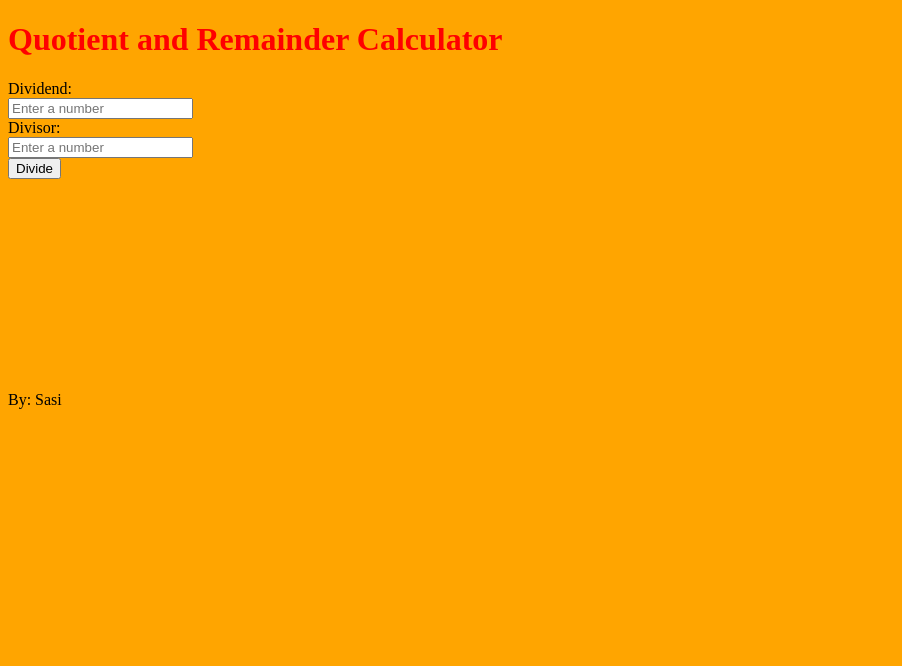
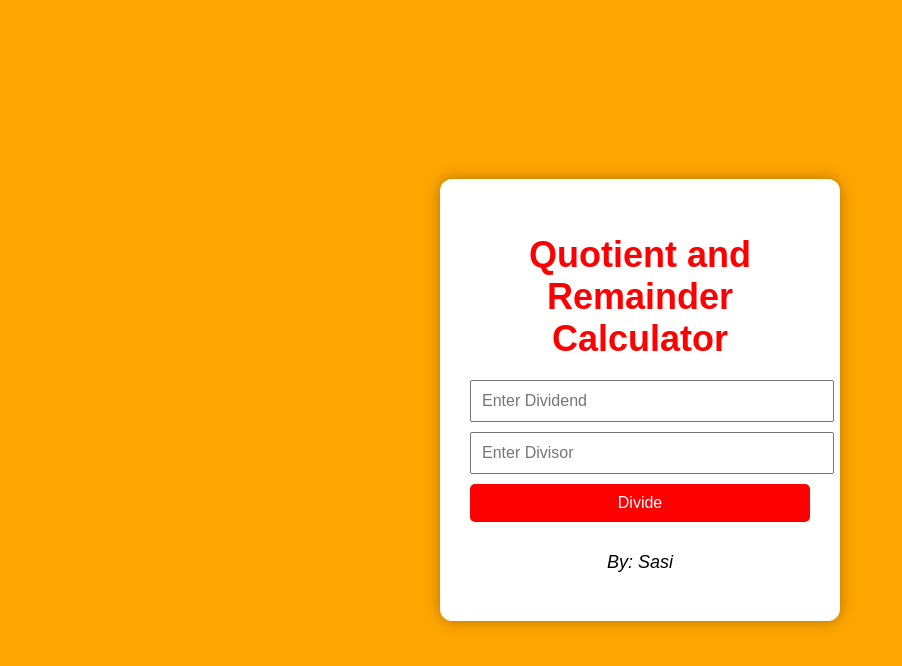
Before and after one commit to CoderXYZ101/Quotient-and-Remainder-Calculator, a plain HTML site: page index.html in a window 1280 px wide. Shown: the whole page, without its empty margins (0-902 px from the left). Drawn offline with Linux system fonts and the light colour scheme.

Commit message:
Update index.html

```diff
--- a/index.html
+++ b/index.html
@@ -1,32 +1,84 @@
 <!DOCTYPE html>
 <html>
 <head>
-<title>Q&R calculator</title>
+<title>Q&R Calculator</title>
 <style>
-body { background-color: orange; }
-h1 { color: red; }
+html, body {
+height: 100%;
+margin: 0;
+background-color: orange;
+font-family: Arial, sans-serif;
+font-size: 18px;
+display: flex;
+align-items: center;
+justify-content: center;
+}
+.container {
+text-align: center;
+background-color: white;
+padding: 30px;
+border-radius: 12px;
+box-shadow: 0 0 15px rgba(0,0,0,0.3);
+width: 100%;
+max-width: 400px;
+box-sizing: border-box;
+}
+h1 {
+color: red;
+margin-bottom: 20px;
+}
+form {
+display: flex;
+flex-direction: column;
+gap: 10px;
+}
+input {
+padding: 10px;
+font-size: 16px;
+width: 100%;
+}
+button {
+padding: 10px;
+font-size: 16px;
+background-color: red;
+color: white;
+border: none;
+border-radius: 5px;
+cursor: pointer;
+}
+#Result {
+margin-top: 15px;
+font-weight: bold;
+}
+.signature {
+margin-top: 30px;
+font-style: italic;
+}
 </style>
 <script>
 function DaR() {
 var Dividend = Number(document.getElementById("Dividend").value);
 var Divisor = Number(document.getElementById("Divisor").value);
+if (Divisor === 0) {
+document.getElementById("Result").textContent = "Divisor cannot be zero.";
+return;
+}
 var Q = Math.floor(Dividend / Divisor);
 var R = Dividend % Divisor;
-document.getElementById("Result").textContent =
-"Quotient: " + Q + " | Remainder: " + R;
+document.getElementById("Result").textContent = "Quotient: " + Q + " | Remainder: " + R;
 }
 </script>
 </head>
 <body>
+<div class="container">
 <h1>Quotient and Remainder Calculator</h1>
 <form>
-<label for="Dividend">Dividend:</label><br>
-<input type="number" id="Dividend" name="Dividend" placeholder="Enter a number" min="1"><br>
-<label for="Divisor">Divisor:</label><br>
-<input type="number" id="Divisor" name="Divisor" placeholder="Enter a number" min="1"><br>
+<input type="number" id="Dividend" name="Dividend" placeholder="Enter Dividend" min="1">
+<input type="number" id="Divisor" name="Divisor" placeholder="Enter Divisor" min="1">
 <button type="button" onclick="DaR()">Divide</button>
 </form>
-<p id="Result"></p><br><br><br><br><br><br><br><br><br><br>
-<p>By: Sasi</p>
+<p id="Result"></p>
+<p class="signature">By: Sasi</p>
+</div>
 </body>
 </html>
```
